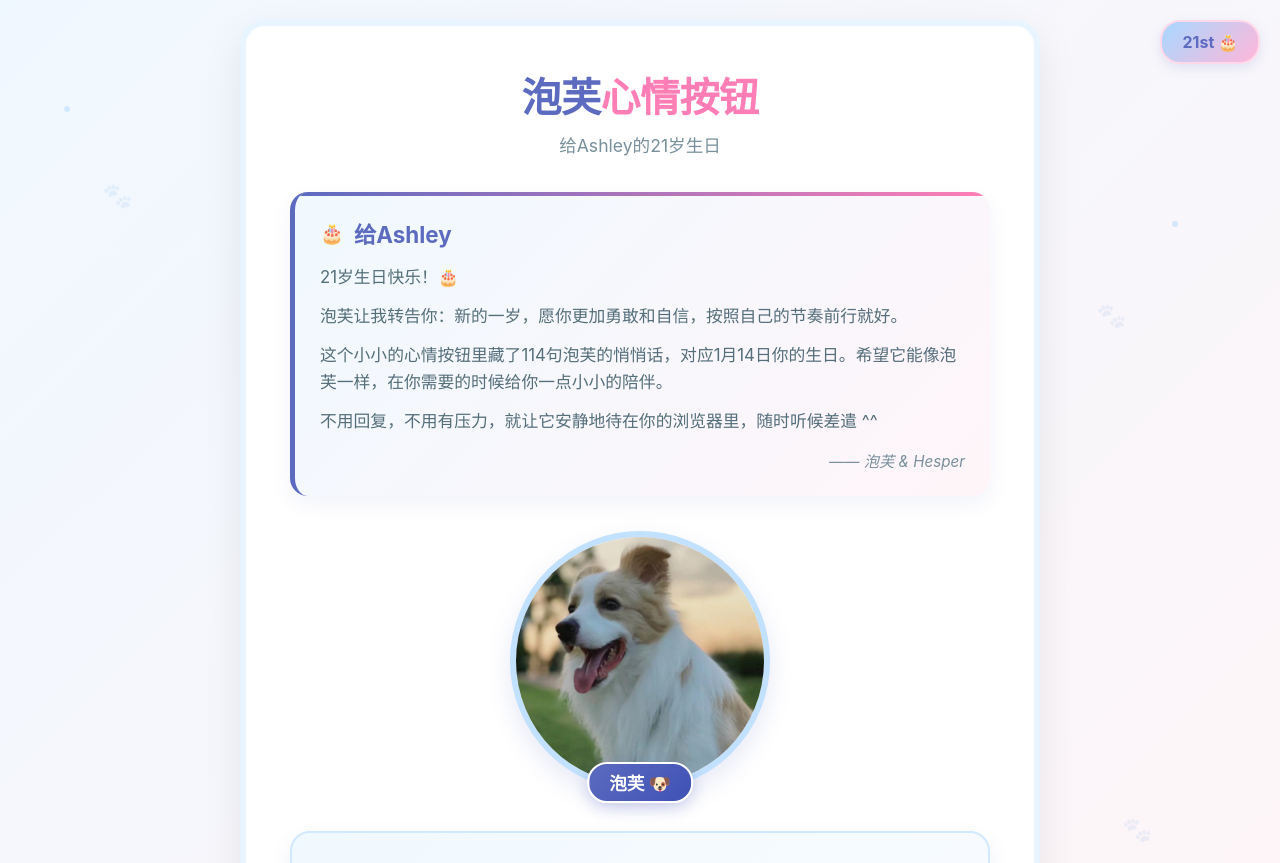
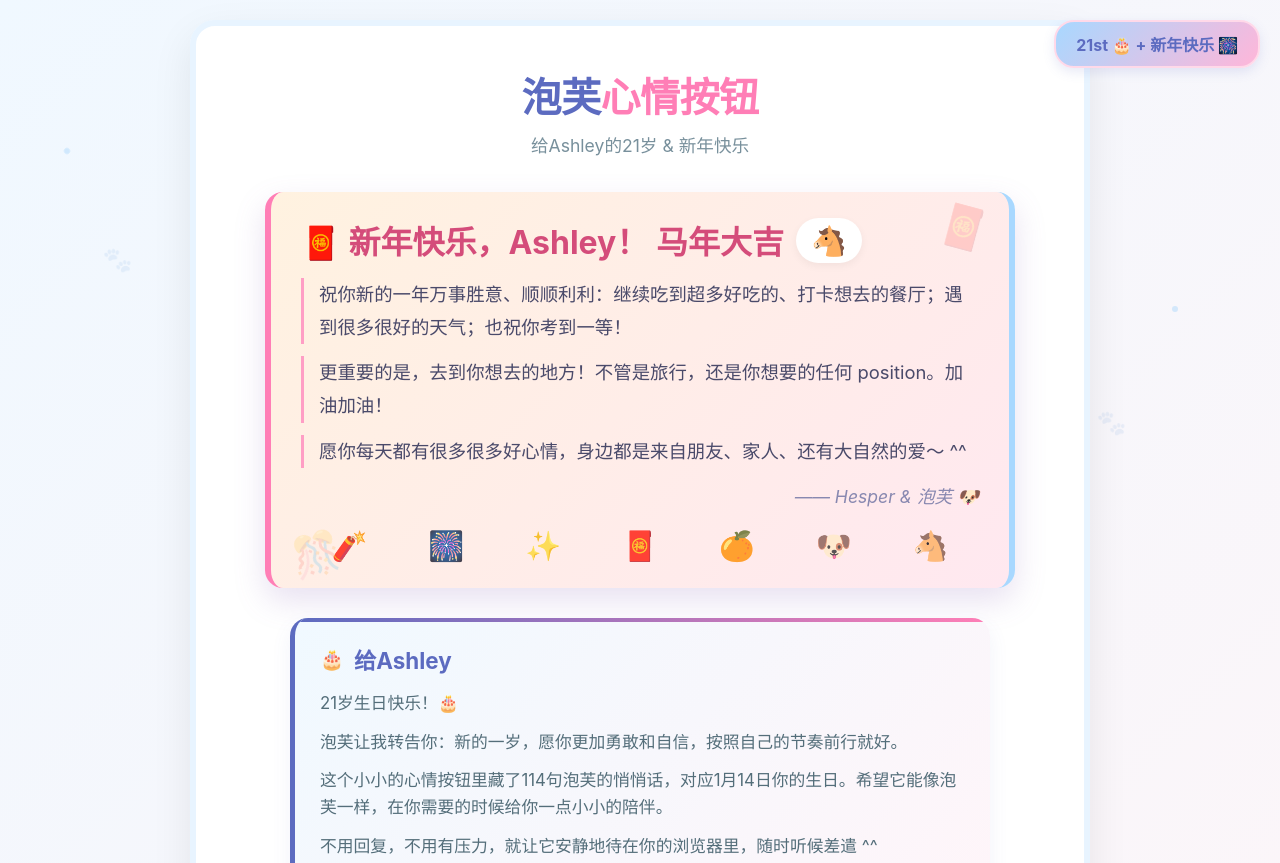
Before and after one commit to DreamerCS/for-ashley, a plain HTML site: page index.html in a window 1280 px wide. Shown: the top 863 px of the page. Drawn offline with Linux system fonts and the light colour scheme.

Commit message:
Update index.html

```diff
--- a/index.html
+++ b/index.html
@@ -3,7 +3,7 @@
 <head>
     <meta charset="UTF-8">
     <meta name="viewport" content="width=device-width, initial-scale=1.0">
-    <title>泡芙心情按钮 - 给Ashley的21岁</title>
+    <title>泡芙心情按钮 - 给Ashley的21岁 & 新年快乐</title>
     <style>
         * {
             margin: 0;
@@ -20,7 +20,7 @@
             align-items: center;
             padding: 20px;
             position: relative;
-            overflow-x: hidden;
+            overflow-x: auto;
         }
 
         .birthday-badge {
@@ -39,7 +39,7 @@
         }
 
         .container {
-            max-width: 800px;
+            max-width: 900px;
             width: 100%;
             text-align: center;
             background: rgba(255, 255, 255, 0.98);
@@ -82,6 +82,95 @@
             font-weight: 400;
         }
 
+        /* 新年卡片样式 */
+        .newyear-card {
+            background: linear-gradient(135deg, #fff2e0 0%, #ffe8f0 100%);
+            border-radius: 18px;
+            padding: 25px 30px;
+            margin: 0 auto 30px;
+            max-width: 750px;
+            border-left: 6px solid #ff7eb6;
+            border-right: 6px solid #a8d8ff;
+            text-align: left;
+            box-shadow: 0 10px 25px rgba(255, 126, 182, 0.15);
+            position: relative;
+            overflow: hidden;
+            animation: glow 3s infinite alternate;
+        }
+
+        .newyear-card::before {
+            content: '🧧';
+            position: absolute;
+            top: 10px;
+            right: 20px;
+            font-size: 40px;
+            opacity: 0.15;
+            transform: rotate(15deg);
+        }
+
+        .newyear-card::after {
+            content: '🎊';
+            position: absolute;
+            bottom: 10px;
+            left: 20px;
+            font-size: 40px;
+            opacity: 0.15;
+            transform: rotate(-15deg);
+        }
+
+        @keyframes glow {
+            0% { box-shadow: 0 10px 25px rgba(255, 126, 182, 0.15); }
+            100% { box-shadow: 0 15px 35px rgba(92, 107, 192, 0.25); }
+        }
+
+        .newyear-card h2 {
+            color: #d44c7a;
+            font-size: 2rem;
+            margin-bottom: 15px;
+            display: flex;
+            align-items: center;
+            gap: 12px;
+            font-weight: 700;
+            flex-wrap: wrap;
+        }
+
+        .newyear-card h2 span {
+            font-size: 1.8rem;
+            background: #fff;
+            padding: 5px 15px;
+            border-radius: 30px;
+            box-shadow: 0 3px 8px rgba(0,0,0,0.05);
+        }
+
+        .newyear-card p {
+            color: #4a4a6a;
+            font-size: 1.15rem;
+            line-height: 1.8;
+            margin-bottom: 12px;
+            padding-left: 10px;
+            border-left: 3px solid #ff9ec5;
+            padding-left: 15px;
+        }
+
+        .newyear-card .signature {
+            text-align: right;
+            color: #8888b0;
+            font-style: italic;
+            margin-top: 15px;
+            font-size: 1.1rem;
+            border-left: none;
+            padding-left: 0;
+        }
+
+        .newyear-card .emoji-line {
+            display: flex;
+            justify-content: space-around;
+            margin-top: 20px;
+            font-size: 1.8rem;
+            opacity: 0.8;
+        }
+
+        /* 生日祝福卡 */
         .birthday-card {
             background: linear-gradient(135deg, #f0f9ff 0%, #fff5f9 100%);
             border-radius: 18px;
@@ -335,6 +424,18 @@
             .birthday-card {
                 padding: 20px;
             }
+
+            .newyear-card {
+                padding: 20px;
+            }
+
+            .newyear-card h2 {
+                font-size: 1.6rem;
+            }
+
+            .newyear-card p {
+                font-size: 1rem;
+            }
         }
 
         @media (max-width: 480px) {
@@ -359,6 +460,14 @@
             .birthday-card p {
                 font-size: 1rem;
             }
+
+            .newyear-card h2 {
+                font-size: 1.4rem;
+            }
+
+            .newyear-card p {
+                font-size: 0.95rem;
+            }
         }
 
         .simple-heart {
@@ -379,7 +488,7 @@
     </style>
 </head>
 <body>
-    <div class="birthday-badge">21st 🎂</div>
+    <div class="birthday-badge">21st 🎂 + 新年快乐 🎆</div>
 
     <div class="floating-dot" style="top: 10%; left: 5%; animation-delay: 0s;"></div>
     <div class="floating-dot" style="top: 20%; right: 8%; animation-delay: 1s;"></div>
@@ -394,11 +503,23 @@
     <div class="corner-decoration">^^</div>
     <div class="corner-decoration">21</div>
     <div class="corner-decoration">🎂</div>
-    <div class="corner-decoration">^^</div>
+    <div class="corner-decoration">🧧</div>
 
     <div class="container">
         <h1 class="title">泡芙<span class="title-accent">心情按钮</span></h1>
-        <p class="subtitle">给Ashley的21岁生日</p>
+        <p class="subtitle">给Ashley的21岁 & 新年快乐</p>
+
+        <!-- 新年祝福卡片 -->
+        <div class="newyear-card">
+            <h2>🧧 新年快乐，Ashley！ 马年大吉 <span>🐴</span></h2>
+            <p>祝你新的一年万事胜意、顺顺利利：继续吃到超多好吃的、打卡想去的餐厅；遇到很多很好的天气；也祝你考到一等！</p>
+            <p>更重要的是，去到你想去的地方！不管是旅行，还是你想要的任何 position。加油加油！</p>
+            <p>愿你每天都有很多很多好心情，身边都是来自朋友、家人、还有大自然的爱～ ^^</p>
+            <div class="signature">—— Hesper & 泡芙 🐶</div>
+            <div class="emoji-line">
+                <span>🧨</span> <span>🎆</span> <span>✨</span> <span>🧧</span> <span>🍊</span> <span>🐶</span> <span>🐴</span>
+            </div>
+        </div>
 
         <!-- 生日祝福卡 -->
         <div class="birthday-card">
@@ -666,10 +787,11 @@
             let greeting = '';
 
             const specialGreetings = [
-                "Ashley，21岁生日快乐！泡芙说今天要对你特别一点 ^^",
-                "21岁快乐！泡芙准备了114句悄悄话给你 🎂",
-                "生日快乐！泡芙和我（Hesper）祝你新的一岁轻盈自在 ^^",
-                "21岁第一天，泡芙会一直在这里陪着你 🐶"
+                "Ashley，新年快乐！泡芙祝你新的一年万事胜意 ^^",
+                "新年好！泡芙说今天要多吃点好吃的 🥟",
+                "新年快乐！泡芙和我（Hesper）祝你新的一岁轻盈自在 ^^",
+                "新年第一天，泡芙会一直在这里陪着你 🐶",
+                "马年大吉！泡芙祝你今年一马当先，心想事成 🐴"
             ];
 
             if (isFirstVisit) {
```
